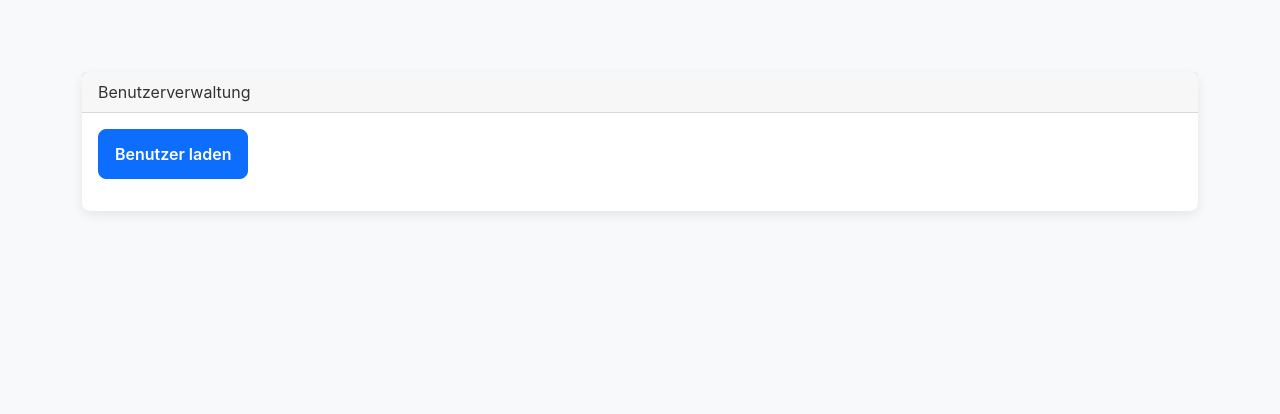
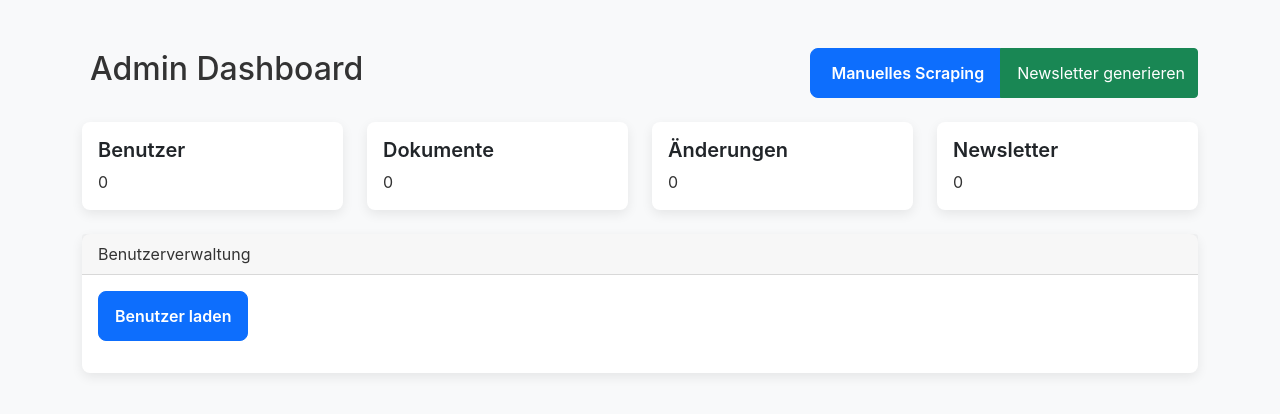
Before and after one commit to jackl1304/News, a Flask app: page /admin/dashboard in a window 1280 px wide. Shown: the top 414 px of the page. Run offline with Flask 3, Linux system fonts and the light colour scheme; the visitor is signed in with stand-in values (Sample User, id 1); data that the repository does not hold is empty.

Commit message:
Update admin.html

```diff
--- a/medtech_newsletter/templates/admin.html
+++ b/medtech_newsletter/templates/admin.html
@@ -2,13 +2,65 @@
 {% block title %}Admin Dashboard{% endblock %}
 
 {% block content %}
+<div class="d-flex justify-content-between align-items-center mb-4">
+    <h1 class="h2">
+        <i class="fas fa-tachometer-alt me-2"></i>
+        Admin Dashboard
+    </h1>
+    <div class="btn-group">
+        <button type="button" class="btn btn-primary" onclick="manualScraping()">
+            <i class="fas fa-sync me-1"></i>
+            Manuelles Scraping
+        </button>
+        <button type="button" class="btn btn-success" onclick="manualNewsletter()">
+            <i class="fas fa-paper-plane me-1"></i>
+            Newsletter generieren
+        </button>
+    </div>
+</div>
+
+<div class="row mb-4">
+    <div class="col-md-3">
+        <div class="card">
+            <div class="card-body">
+                <h5 class="card-title">Benutzer</h5>
+                <p class="card-text">{{ stats.total_subscribers }}</p>
+            </div>
+        </div>
+    </div>
+    <div class="col-md-3">
+        <div class="card">
+            <div class="card-body">
+                <h5 class="card-title">Dokumente</h5>
+                <p class="card-text">{{ stats.total_documents }}</p>
+            </div>
+        </div>
+    </div>
+    <div class="col-md-3">
+        <div class="card">
+            <div class="card-body">
+                <h5 class="card-title">Änderungen</h5>
+                <p class="card-text">{{ stats.pending_changes }}</p>
+            </div>
+        </div>
+    </div>
+    <div class="col-md-3">
+        <div class="card">
+            <div class="card-body">
+                <h5 class="card-title">Newsletter</h5>
+                <p class="card-text">{{ stats.recent_newsletters|length }}</p>
+            </div>
+        </div>
+    </div>
+</div>
+
 <div class="card mt-4">
     <div class="card-header">
         Benutzerverwaltung
     </div>
     <div class="card-body">
         <button class="btn btn-primary" onclick="loadUsers()">Benutzer laden</button>
-        <div id="user-list" class="mt-3"></div>
+        <div id="user-list" class="mt-3 table-responsive"></div>
     </div>
 </div>
 
@@ -16,6 +68,22 @@
 
 {% block scripts %}
 <script>
+    // Manuelle Aktionen
+    async function manualScraping() {
+        if (!confirm('Manuelles Scraping starten?')) return;
+        const response = await fetch('/admin/manual-scraping', { method: 'POST' });
+        const result = await response.json();
+        alert(result.message || result.error);
+    }
+
+    async function manualNewsletter() {
+        if (!confirm('Newsletter-Generierung starten?')) return;
+        const response = await fetch('/admin/manual-newsletter', { method: 'POST' });
+        const result = await response.json();
+        alert(result.message || result.error);
+    }
+
+    // Benutzer laden und löschen
     async function deleteUser(userId) {
         if (!confirm(`Möchten Sie den Benutzer mit der ID ${userId} wirklich löschen?`)) {
             return;
@@ -33,16 +101,20 @@
         const users = await response.json();
         const userListDiv = document.getElementById('user-list');
 
-        let tableHtml = `<table class="table"><thead><tr><th>ID</th><th>E-Mail</th><th>Admin</th><th>Aktionen</th></tr></thead><tbody>`;
+        let tableHtml = `<table class="table table-striped table-sm"><thead><tr><th>ID</th><th>E-Mail</th><th>Admin</th><th>Aktionen</th></tr></thead><tbody>`;
         users.forEach(user => {
+            // Verhindern, dass der Löschen-Button für den Admin angezeigt wird, falls es nur einen Admin gibt
+            let deleteButton = '';
+            if (!user.is_admin) {
+                 deleteButton = `<button class="btn btn-danger btn-sm" onclick="deleteUser(${user.id})">Löschen</button>`;
+            }
+
             tableHtml += `
                 <tr>
                     <td>${user.id}</td>
                     <td>${user.email}</td>
-                    <td>${user.is_admin ? 'Ja' : 'Nein'}</td>
-                    <td>
-                        <button class="btn btn-danger btn-sm" onclick="deleteUser(${user.id})">Löschen</button>
-                    </td>
+                    <td>${user.is_admin ? '<span class="badge bg-success">Ja</span>' : '<span class="badge bg-secondary">Nein</span>'}</td>
+                    <td>${deleteButton}</td>
                 </tr>
             `;
         });
```
